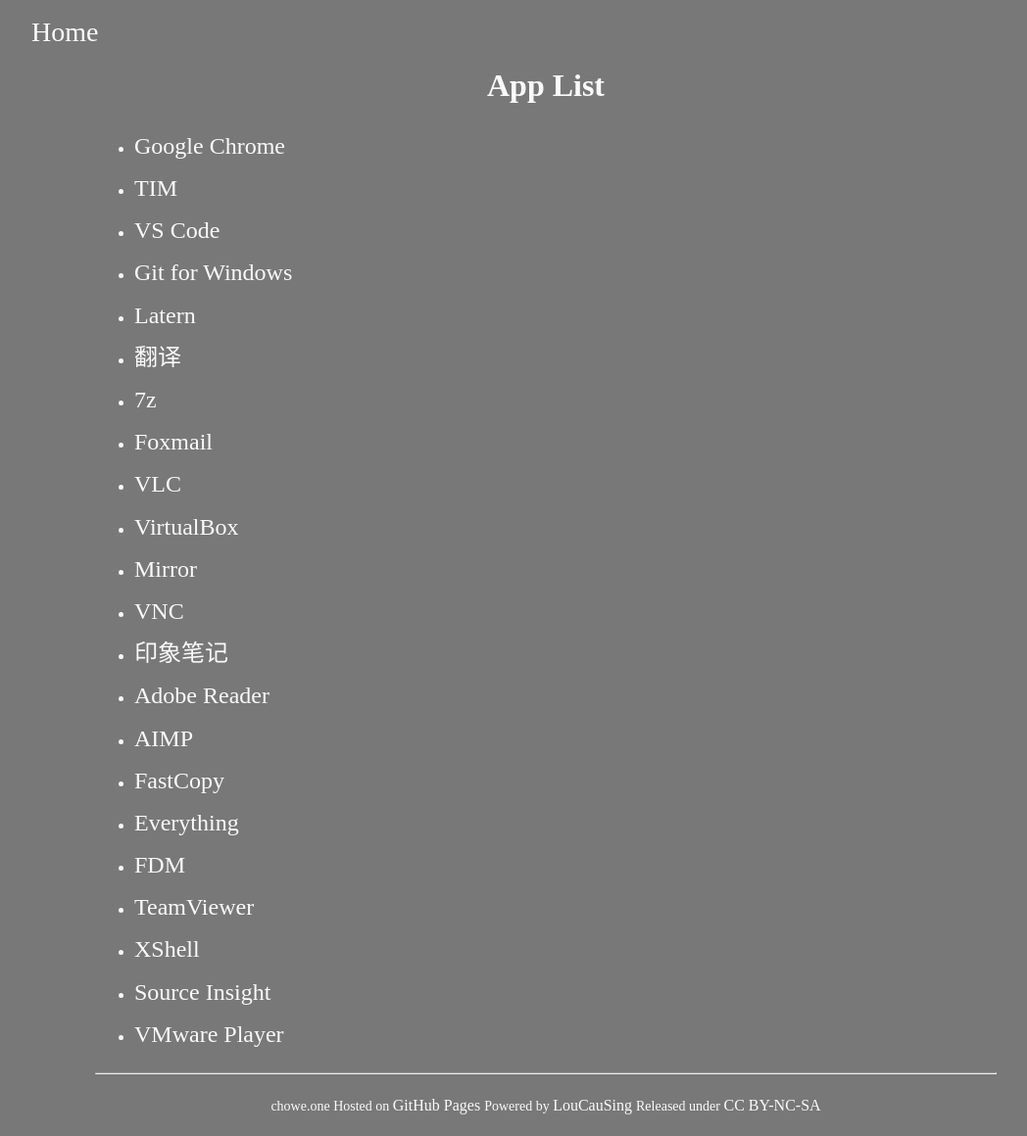
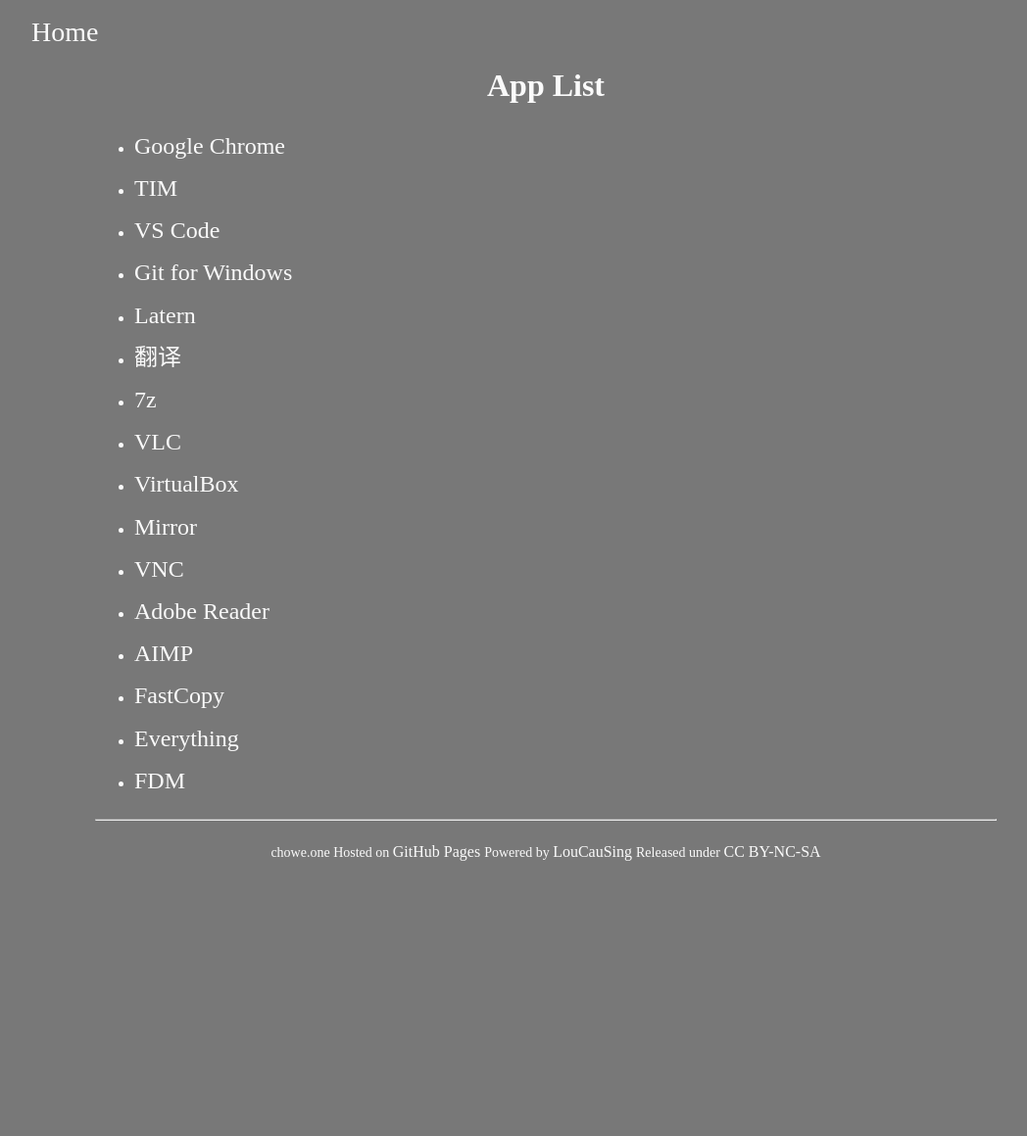
Before and after one commit to Chowe911/Chowe911.github.io, a Jekyll site: the page built from applist.md, in a window 1280 px wide. Shown: the whole page at 98% size, without its empty margins (83-1131 px from the left). Built offline with Jekyll 4.4.1, drawn with Linux system fonts in a browser that asks for light colours; our own code applies the rules of GitHub Pages for plain Markdown files; after the commit the page ends 901 px from its top, so only the background shows below that.

Commit message:
fix error

```diff
--- a/applist.md
+++ b/applist.md
@@ -12,18 +12,12 @@ layout: base
 * [Latern](https://github.com/getlantern/lantern)
 * [翻译](https://translate.google.cn)
 * [7z](https://www.7-zip.org/download.html)
-* [Foxmail](http://www.foxmail.com/)
 * [VLC](http://www.videolan.org/vlc/download-windows.html)
 * [VirtualBox](https://www.virtualbox.org/wiki/Downloads)
 * [Mirror](http://mirrors.ustc.edu.cn)
 * [VNC](https://www.realvnc.com/en/)
-* [印象笔记](https://www.yinxiang.com)
 * [Adobe Reader](https://get.adobe.com/cn/reader)
 * [AIMP](http://www.aimp.ru/?do=download)
 * [FastCopy](https://ipmsg.org/tools/fastcopy.html.en)
 * [Everything](https://www.voidtools.com/support/everything/)
 * [FDM](http://www.freedownloadmanager.org/landing5.htm)
-* [TeamViewer](https://www.teamviewer.com)
-* [XShell](https://www.netsarang.com/products/xsh_overview.html)
-* [Source Insight](https://www.sourceinsight.com)
-* [VMware Player](https://my.vmware.com/cn/web/vmware/free#desktop_end_user_computing/vmware_workstation_player/14_0)
--- a/cv/zh.html
+++ b/cv/zh.html
@@ -122,7 +122,7 @@
                         <label>Git/Repo</label></li>
                     </li>
                     <li>
-                        <label>Kernel/内核</label></li>
+                        <label>Makefile</label></li>
                     </li>
                     <li>
                         <label>Device Tree/设备树</label></li>
@@ -229,7 +229,7 @@
                     <li>
                         <h3>微信公众号</h3>
                         <p>
-                            服务器通过php跟公众号后台进行消息互交。公众号的主要作用是根据用户发送过来的淘口令调用第三方api查找该商品的优惠信息，当找到时返回带有优惠信息（如优惠券）的淘口令，否则返回出错信息。
+                            服务器通过php跟公众号后台进行消息互交。公众号的主要作用是根据用户发送过来的淘口令调用第三方api查找该商品的优惠信息，当找到时返回带有优惠信息（优惠券）的淘口令，否则返回出错信息。
                         </p>
                     </li>
                     <li>
```
Also changed, not shown: debian.md (+1 -1 lines).
